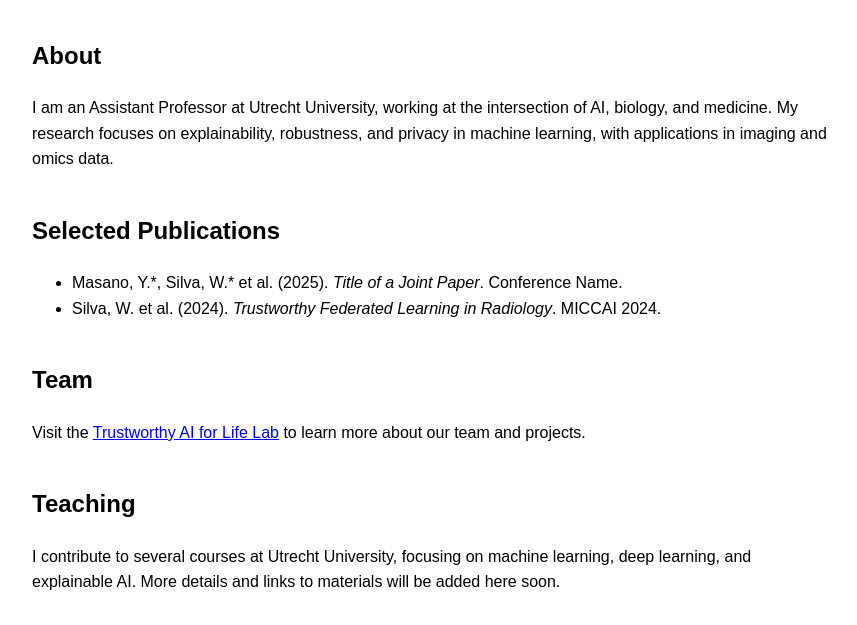
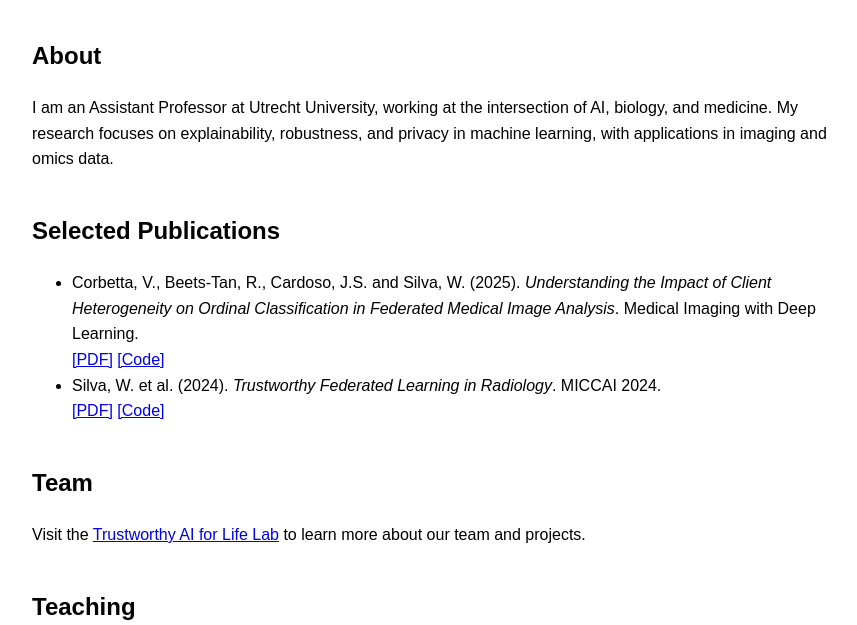
Before and after one commit to wjdssilva/wilsonsilva, a plain HTML site: page index.html in a window 1280 px wide. Shown: the part 472-1097 px from the top of the page, without its empty margins (208-1065 px from the left). Drawn offline with Linux system fonts and the light colour scheme.

Commit message:
Update index.html

```diff
--- a/index.html
+++ b/index.html
@@ -31,8 +31,14 @@
       <section id="publications">
         <h2>Selected Publications</h2>
         <ul>
-          <li>Masano, Y.*, Silva, W.* et al. (2025). <i>Title of a Joint Paper</i>. Conference Name.</li>
-          <li>Silva, W. et al. (2024). <i>Trustworthy Federated Learning in Radiology</i>. MICCAI 2024.</li>
+          <li>
+            Corbetta, V., Beets-Tan, R., Cardoso, J.S. and Silva, W. (2025). <i>Understanding the Impact of Client Heterogeneity on Ordinal Classification in Federated Medical Image Analysis</i>. Medical Imaging with Deep Learning. <br>
+            <a href="https://openreview.net/pdf?id=44K3Ep53Ub" target="_blank">[PDF]</a> <a href="https://github.com/yourusername/project1" target="_blank">[Code]</a>
+          </li>
+          <li>
+            Silva, W. et al. (2024). <i>Trustworthy Federated Learning in Radiology</i>. MICCAI 2024. <br>
+            <a href="paper2.pdf" target="_blank">[PDF]</a> <a href="https://github.com/yourusername/project2" target="_blank">[Code]</a>
+          </li>
         </ul>
       </section>
 
```
